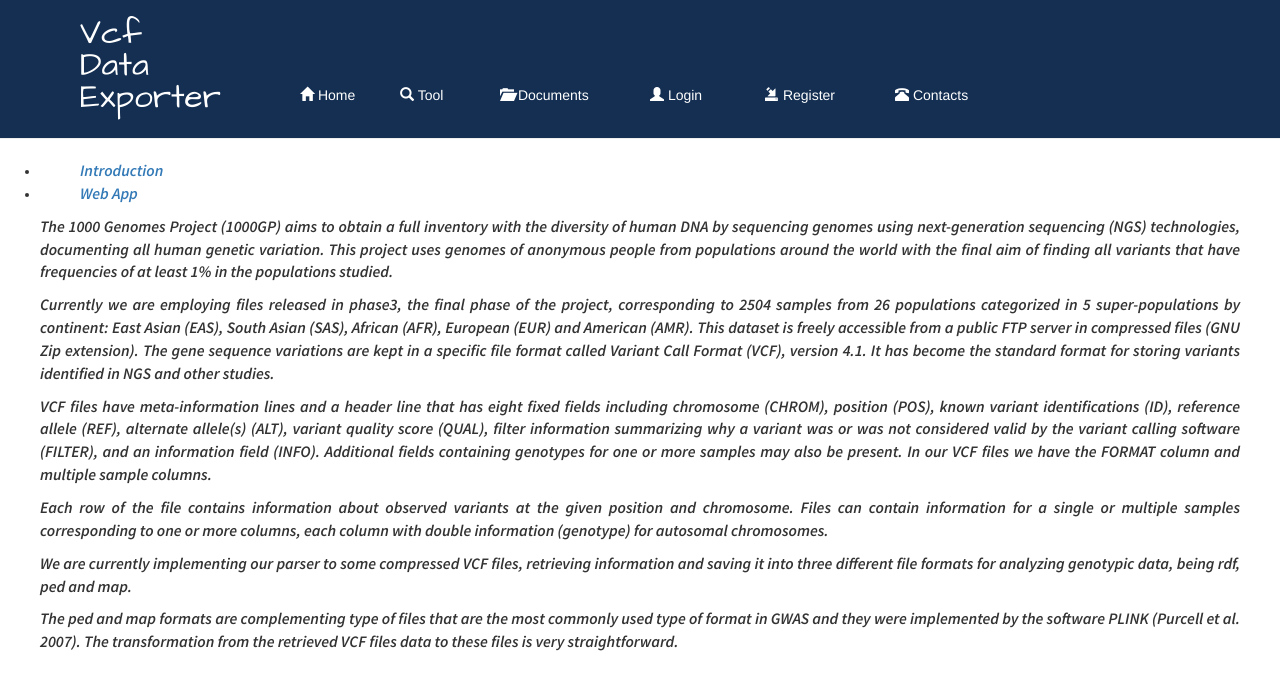
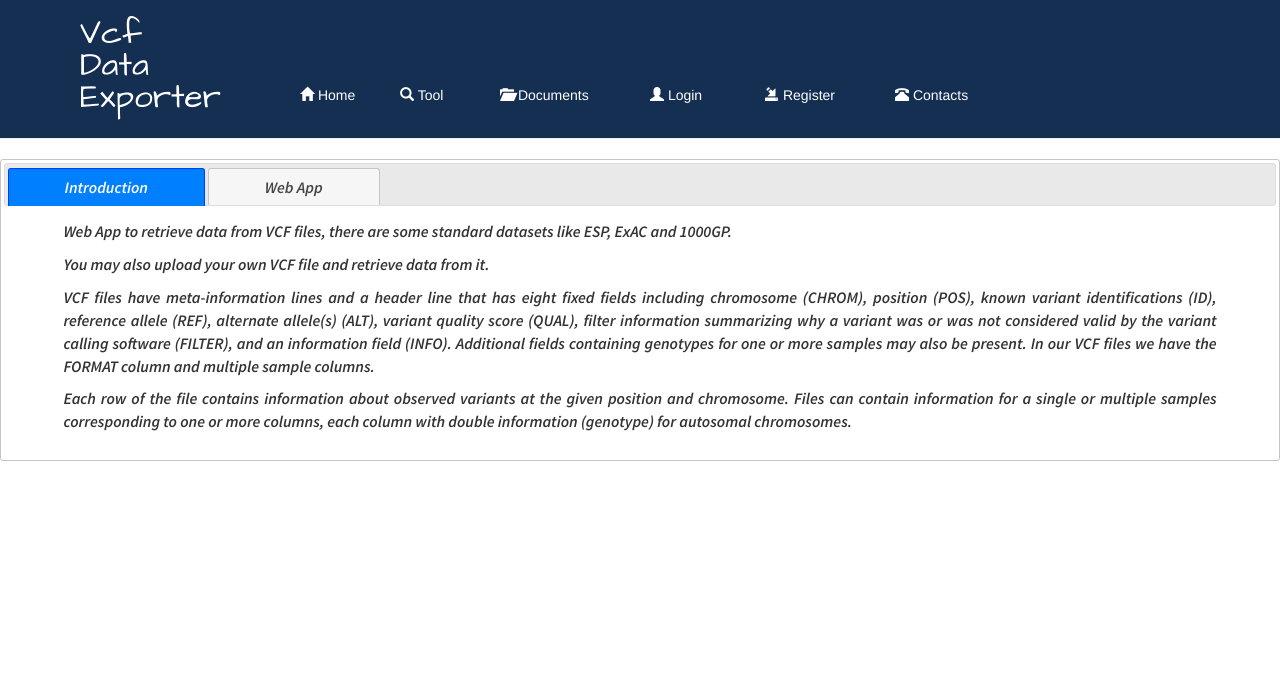
Before and after one commit to raqsilva/VCFDataExporter, a Django app: template polls/template/polls/index.html in a window 1280 px wide. Shown: the top 690 px of the page. Run offline with Django 3.2, Linux system fonts and the light colour scheme; the template is opened without the code that fills it, so the values that code supplies are empty; some libraries are stand-ins or nearby versions.

Commit message:
updating index file

```diff
--- a/polls/template/polls/base.html
+++ b/polls/template/polls/base.html
@@ -15,8 +15,7 @@
         <script src="http://maxcdn.bootstrapcdn.com/bootstrap/3.3.5/js/bootstrap.min.js"></script> <!-- message alert -->
         <script type="text/javascript" src="{% static 'css/tool_js.js' %}"></script>
 
-        <!--<script src="https://ajax.googleapis.com/ajax/libs/jquery/1.11.1/jquery.min.js"></script>-->
-        <script type="text/javascript" src="http://ajax.googleapis.com/ajax/libs/jquery/1.5.1/jquery.min.js"></script>
+       <!-- <script type="text/javascript" src="http://ajax.googleapis.com/ajax/libs/jquery/1.5.1/jquery.min.js"></script>-->
 
 
     </head>
--- a/polls/template/polls/index.html
+++ b/polls/template/polls/index.html
@@ -8,9 +8,9 @@
     <li><a href="#frag2" class="prg-menu"><span>Web App</span></a></li>
   </ul>
   <div id="frag1">
-    <p class="prg-menu"><i>The 1000 Genomes Project (1000GP) aims to obtain a full inventory with the diversity of human DNA by sequencing genomes using next-generation sequencing (NGS) technologies, documenting all human genetic variation. This project uses genomes of anonymous people from populations around the world with the final aim of finding all variants that have frequencies of at least 1% in the populations studied.</i></p>
+    <p class="prg-menu"><i>Web App to retrieve data from VCF files, there are some standard datasets like ESP, ExAC and 1000GP.</i></p>
 
-    <p class="prg-menu"><i>Currently we are employing files released in phase3, the final phase of the project, corresponding to 2504 samples from 26 populations categorized in 5 super-populations by continent: East Asian (EAS), South Asian (SAS), African (AFR), European (EUR) and American (AMR). This dataset is freely accessible from a public FTP server in compressed files (GNU Zip extension). The gene sequence variations are kept in a specific file format called Variant Call Format (VCF), version 4.1. It has become the standard format for storing variants identified in NGS and other studies.</i></p>
+    <p class="prg-menu"><i>You may also upload your own VCF file and retrieve data from it.</i></p>
 
     <p class="prg-menu"><i>VCF files have meta-information lines and a header line that has eight fixed fields including chromosome (CHROM), position (POS), known variant identifications (ID), reference allele (REF), alternate allele(s) (ALT), variant quality score (QUAL), filter information summarizing why a variant was or was not considered valid by the variant calling software (FILTER), and an information field (INFO). Additional fields containing genotypes for one or more samples may also be present. In our VCF files we have the FORMAT column and multiple sample columns.</i></p>
 
--- a/static/css/tool_js.js
+++ b/static/css/tool_js.js
@@ -105,21 +105,20 @@
 //});
 
 
-$(function() {
-    var form = $("#post-form");
-    form.submit(function(e) {
-        $("#sendbutton").attr('disabled', true);
-        $('#spinner').show();
-        $("#ajaxwrapper2").load(
-            form.attr('action') + '#ajaxwrapper2',
-            form.serializeArray(),
-            function(responseText, responseStatus) {
-                $("#sendbutton").attr('disabled', false);
-                $('#spinner').hide();
-            }
 
-        );
-        e.preventDefault();
-    });
-
-});
+//$(function() {
+//    var form = $("#post-form");
+//    form.submit(function(e) {
+//        $("#sendbutton").attr('disabled', true);
+//        $('#spinner').show();
+//        $("#ajaxwrapper2").load(
+//            form.attr('action') + '#ajaxwrapper2',
+//            form.serializeArray(),
+//            function(responseText, responseStatus) {
+//                $("#sendbutton").attr('disabled', false);
+//                $('#spinner').hide();
+//            }
+//        );
+//        e.preventDefault();
+//    });
+//});
```
Also changed, not shown: polls/template/polls/1000GP.html (+5 -5 lines).
